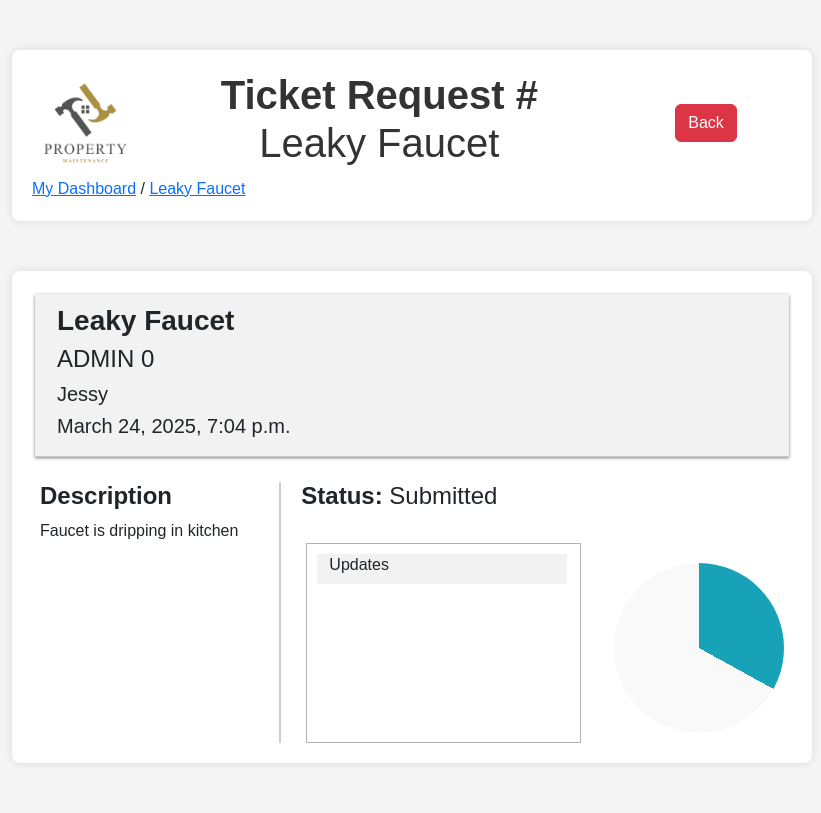
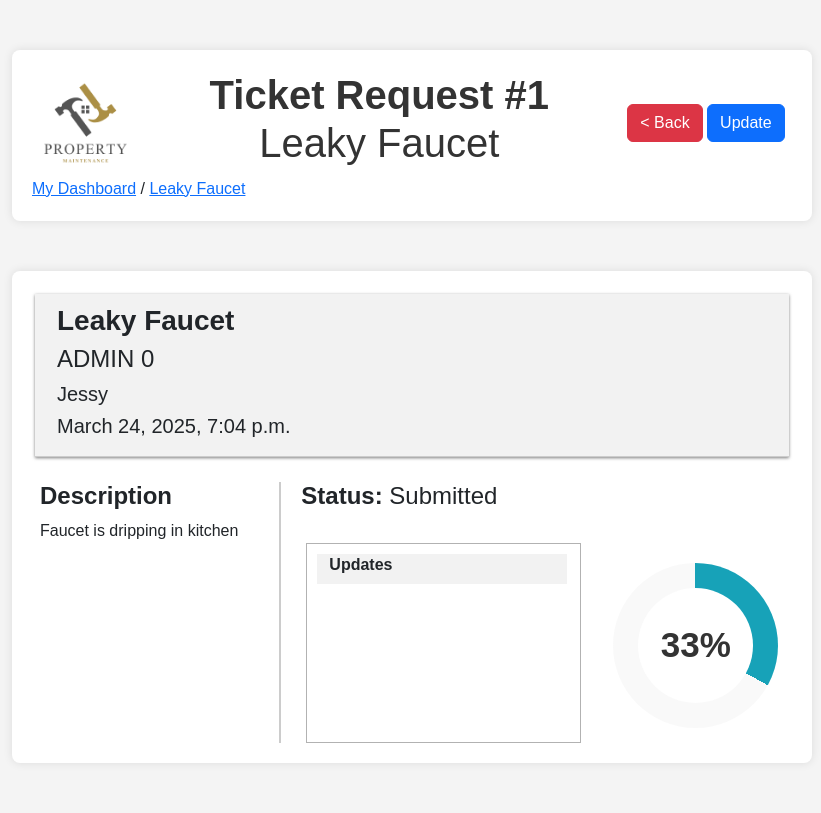
Before and after one commit to dmangames1941/Maintenance-Request-Ticketing-System, a Django app: page /1 in a window 1280 px wide. Shown: the whole page, without its empty margins (228-1049 px from the left). Run offline with Django 5.2, Linux system fonts and the light colour scheme; a user stored in the database is signed in; data comes from the database, SQL or seed files in the repository; both versions use the stored data as it was after the commit; some libraries are stand-ins or nearby versions.

Commit message:
Edited ticket_page to include proper progress bar Edited ticket_page to include id in title Began working on update_ticket function

```diff
--- a/maintReqTickSys/ticketsystem/templates/ticket_page.html
+++ b/maintReqTickSys/ticketsystem/templates/ticket_page.html
@@ -52,8 +52,9 @@
             border: rgba(0, 0, 0, 0.5);
         }
         .progress-circle {
-            width: 170px;
-            height: 170px;
+            position: relative;
+            width: 165px;
+            height: 165px;
             border-radius: 50%;
             background: conic-gradient(
                 {% if ticket.status == "submitted" %}
@@ -66,13 +67,28 @@
             );
             display: flex;
             align-items: center;
-            justify-items: center;
+            justify-content: center;
             margin-top: 20px;
+            margin-left: 20px;
             color: #333;
         }
+        .progress-circle::before {
+            content: '';
+            position: absolute;
+            width: 115px;
+            height: 115px;
+            border-radius: 50%;
+            background-color: #fff;
+         }
+        .progress-circle span {
+            position: absolute;
+            font-size: 35px;
+            font-weight: bold;
+        }
         .col-progress {
-            justify-items: right;
+            justify-content: right;
         }
+
     </style>
 </head>
 <body>
@@ -84,10 +100,11 @@
                 <img src="../../media/logo_light.png" class="img-fluid" alt="Property Maintenance">
             </div>
             <div class="col-lg my-auto">
-                <h1><b>Ticket Request # </b><br>{{ ticket.title|title }}</h1> <!--Do we want to add the unique ticket ID?-->
+                <h1><b>Ticket Request #{{ ticket.id }} </b><br>{{ ticket.title|title }}</h1> <!--Do we want to add the unique ticket ID?-->
             </div>
             <div class="col-sm-3 my-auto text-center" >
-                    <a class="btn btn-danger" href="{% url 'tenant_dashboard' %}" role="button">Back</a>
+                <a class="btn btn-danger" href="{% url 'tenant_dashboard' %}" role="button">&lt; Back</a>
+                <a class="btn btn-primary" href="{% url 'update_ticket' %}" role="button">Update</a>
             </div>
         </div>
         <div class="row">
@@ -130,17 +147,22 @@
                     <div class="col">
                         <div class="row updates-content-box">
                             <div class="updates-title-box">
-                                <h6>Updates</h6>
+                                <h6><b>Updates</b></h6>
                             </div>
                             <!--To add admin comments-->
                         </div>
                     </div>
                     <div class="col col-progress">
                         <div class="progress-circle">
-                            {% if ticket.status == "submitted" %}
-                            {% elif ticket.status == "in progress" %}
-                            {% elif ticket.status == "complete" %}
-                            {% endif %}
+                            <span>
+                                {% if ticket.status == "submitted" %}
+                                    33%
+                                {% elif ticket.status == "in progress" %}
+                                    66%
+                                {% elif ticket.status == "complete" %}
+                                    100%
+                                {% endif %}
+                            </span>
                         </div>
                     </div>
                 </div>
--- a/maintReqTickSys/ticketsystem/urls.py
+++ b/maintReqTickSys/ticketsystem/urls.py
@@ -10,4 +10,5 @@ urlpatterns = [
     path('ticket_create/', ticket_create, name='ticket_create'),
     path('<int:id>', ticket_page, name="page" ),
     path('update_ticket/', update_ticket, name='update_ticket'),
+    path('update/<int:id>/', update_ticket, name='update_ticket'),
 ]
--- a/maintReqTickSys/ticketsystem/views.py
+++ b/maintReqTickSys/ticketsystem/views.py
@@ -1,6 +1,6 @@
 from django.contrib.auth import authenticate, login, logout
 from django.contrib.auth.decorators import login_required
-from django.shortcuts import render, redirect
+from django.shortcuts import render, get_object_or_404, redirect
 from django.contrib.auth.models import User
 from django.contrib.auth.forms import AuthenticationForm
 from django.contrib import messages
@@ -93,6 +93,19 @@ def ticket_create(request):
     return render(request, 'ticket_create.html', {'form':form})
 
 @login_required(login_url="/")
+def update_ticket(request, id):
+    instance = get_object_or_404(Ticket, id=id)
+    if request.method == 'POST':
+        form = forms.CreateTicket(request.POST, instance=instance)
+        if form.is_valid():
+            form.save()
+            return redirect('ticket_create')
+    else:
+        form = forms.CreateTicket(instance=instance)
+    return render(request, 'update_ticket.html', {'form': form})
+
+
+@login_required(login_url="/")
 def ticket_page(request, id):
     ticket = Ticket.objects.get(id=id)
     return render(request, 'ticket_page.html', {'ticket': ticket})
```
Also changed, not shown: maintReqTickSys/ticketsystem/templates/tenant_dashboard.html (+12 -3 lines), maintReqTickSys/ticketsystem/templates/ticket_create.html (+13 -4 lines), maintReqTickSys/ticketsystem/templates/update_ticket.html (+28 -5 lines), maintReqTickSys/db.sqlite3.
